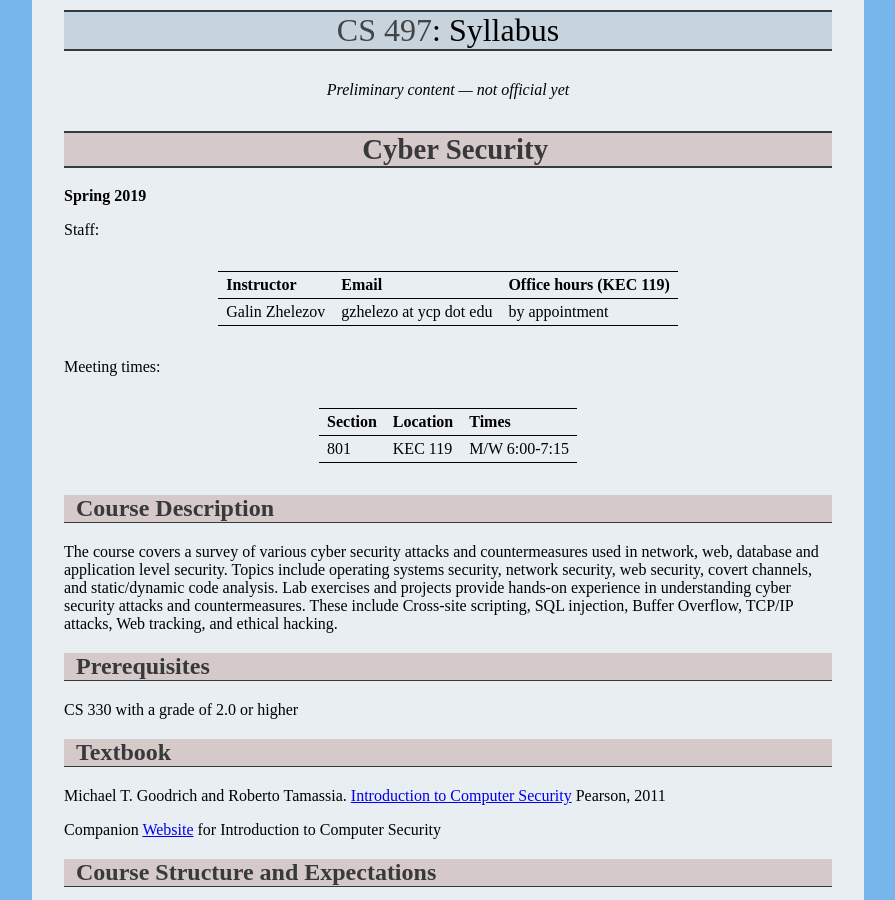
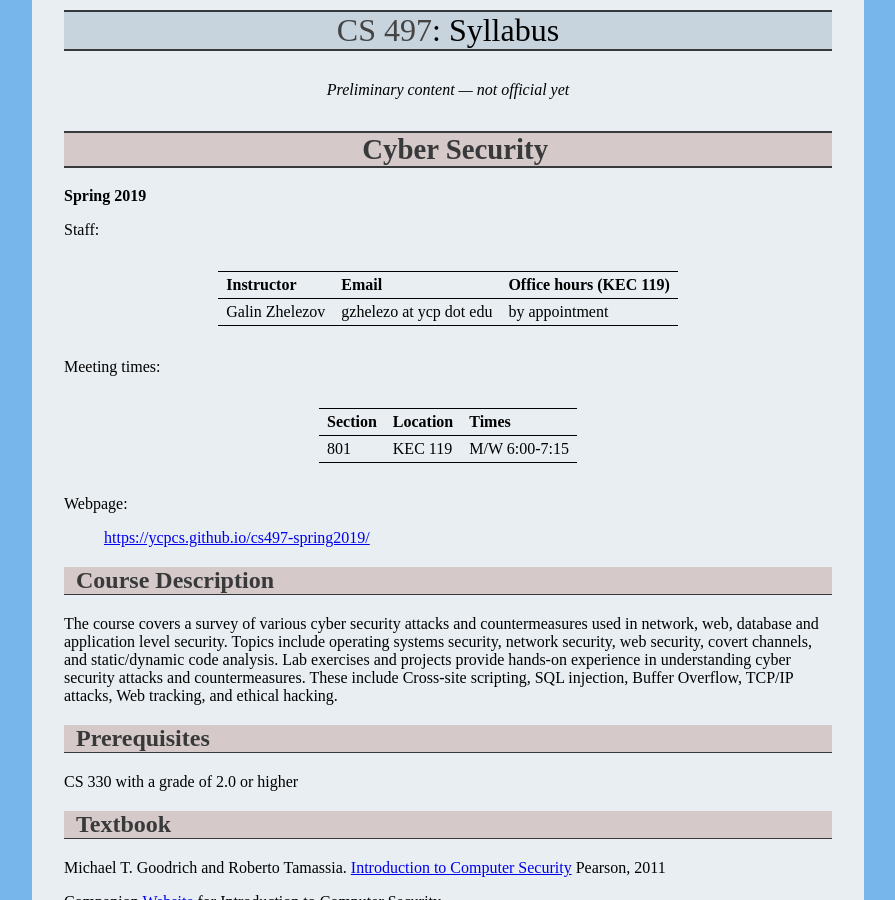
Before and after one commit to ycpcs/cs497-spring2019, a Jekyll site: the page built from syllabus.md, in a window 1280 px wide and 900 px high. Shown: the whole window, without its empty margins (192-1087 px from the left). Built offline with Jekyll 4.4.1, drawn with Linux system fonts in a browser that asks for light colours; part of the change alters nothing that is shown.

Commit message:
Update syllabus.md

```diff
--- a/syllabus.md
+++ b/syllabus.md
@@ -20,6 +20,9 @@ Meeting times:
 > Section | Location | Times
 > ------- | -------- | -----
 > 801 | KEC 119 | M/W 6:00-7:15
+
+Webpage:
+> [https://ycpcs.github.io/cs497-spring2019/](<https://ycpcs.github.io/cs497-spring2019/>)
 
 Course Description
 ------------------
```
